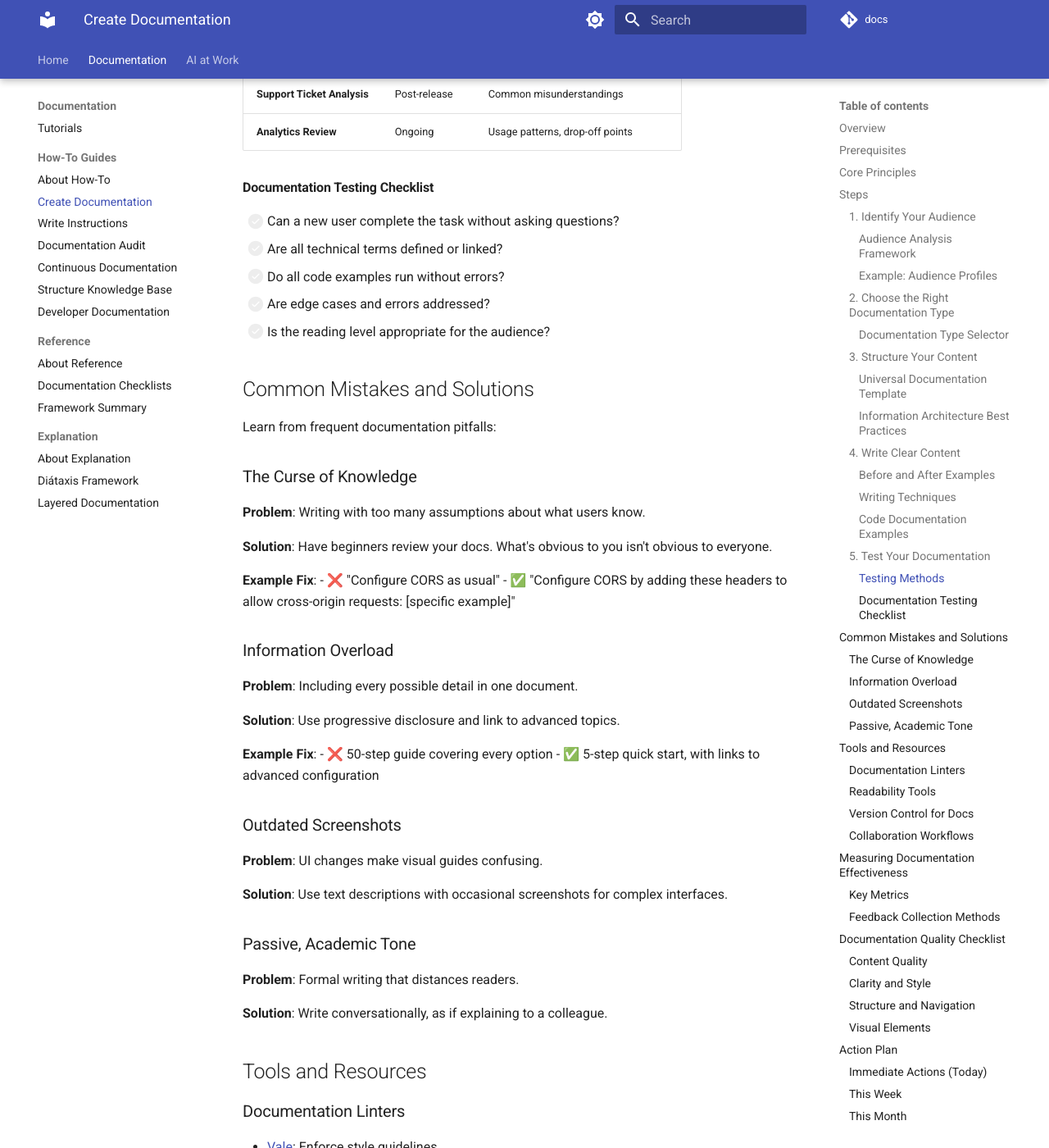
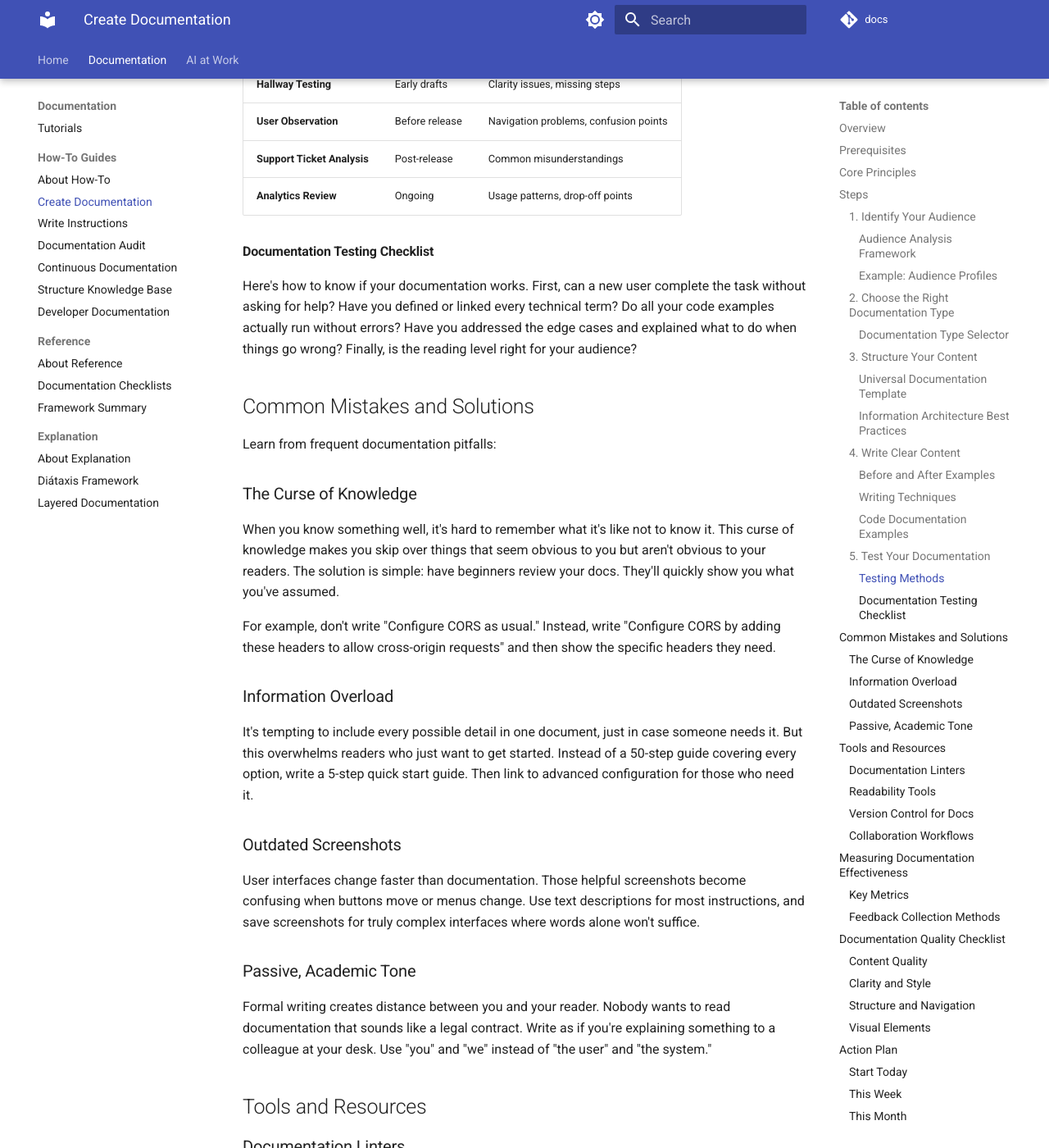
Before and after one commit to tslateman/docs, an MkDocs documentation site: the page built from docs/how-to/create-effective-documentation.md, in a window 1280 px wide and 1400 px high, scrolled down 4499 px. Shown: the whole window at 82% size. Built offline with MkDocs 1.6.1 and Material for MkDocs 9.7.7, drawn with Linux system fonts in a browser that asks for light colours; comment, search, counter and statistics services are not loaded; some of the changed text lies outside the part shown.

Commit message:
refine audience profiles and improve clarity in documentation examples

````diff
--- a/docs/how-to/create-effective-documentation.md
+++ b/docs/how-to/create-effective-documentation.md
@@ -31,17 +31,9 @@
 
 #### Example: Audience Profiles
 
-**Beginner Developer Profile:**
-- New to the technology
-- Needs step-by-step guidance
-- Appreciates explanations of "why"
-- Benefits from complete code examples
+Let's look at two different readers you might write for. First, there's the beginner developer. They're new to your technology and need you to walk them through each step. They want to know not just what to do, but why they're doing it. Give them complete code examples they can copy and run.
 
-**Experienced Developer Profile:**
-- Familiar with concepts
-- Wants quick answers
-- Prefers concise reference material
-- Values advanced tips and edge cases
+Then there's the experienced developer. They already know the concepts and just want quick answers. They prefer concise reference material without the hand-holding. What they really value are the advanced tips and edge cases that save them time.
 
 ### 2. Choose the Right Documentation Type
 
@@ -90,10 +82,7 @@
 
 #### Information Architecture Best Practices
 
-1. **Progressive Disclosure**: Start simple, add complexity gradually
-2. **Consistent Navigation**: Use the same patterns across all docs
-3. **Clear Hierarchy**: Maximum 3-4 levels deep
-4. **Descriptive Headings**: Users should understand content from headings alone
+Start simple and add complexity gradually. This approach, called progressive disclosure, helps readers build understanding step by step. Keep your navigation consistent across all your documentation so readers always know where to find things. Don't go more than three or four levels deep in your hierarchy, or people will get lost. Make your headings so clear that readers can understand the content just by scanning them.
 
 ### 4. Write Clear Content
 
@@ -161,11 +150,7 @@
 
 #### Documentation Testing Checklist
 
-- [ ] Can a new user complete the task without asking questions?
-- [ ] Are all technical terms defined or linked?
-- [ ] Do all code examples run without errors?
-- [ ] Are edge cases and errors addressed?
-- [ ] Is the reading level appropriate for the audience?
+Here's how to know if your documentation works. First, can a new user complete the task without asking for help? Have you defined or linked every technical term? Do all your code examples actually run without errors? Have you addressed the edge cases and explained what to do when things go wrong? Finally, is the reading level right for your audience?
 
 ## Common Mistakes and Solutions
 
@@ -173,47 +158,31 @@
 
 ### The Curse of Knowledge
 
-**Problem**: Writing with too many assumptions about what users know.
+When you know something well, it's hard to remember what it's like not to know it. This curse of knowledge makes you skip over things that seem obvious to you but aren't obvious to your readers. The solution is simple: have beginners review your docs. They'll quickly show you what you've assumed.
 
-**Solution**: Have beginners review your docs. What's obvious to you isn't obvious to everyone.
-
-**Example Fix**:
-- ❌ "Configure CORS as usual"
-- ✅ "Configure CORS by adding these headers to allow cross-origin requests: [specific example]"
+For example, don't write "Configure CORS as usual." Instead, write "Configure CORS by adding these headers to allow cross-origin requests" and then show the specific headers they need.
 
 ### Information Overload
 
-**Problem**: Including every possible detail in one document.
-
-**Solution**: Use progressive disclosure and link to advanced topics.
-
-**Example Fix**:
-- ❌ 50-step guide covering every option
-- ✅ 5-step quick start, with links to advanced configuration
+It's tempting to include every possible detail in one document, just in case someone needs it. But this overwhelms readers who just want to get started. Instead of a 50-step guide covering every option, write a 5-step quick start guide. Then link to advanced configuration for those who need it.
 
 ### Outdated Screenshots
 
-**Problem**: UI changes make visual guides confusing.
-
-**Solution**: Use text descriptions with occasional screenshots for complex interfaces.
+User interfaces change faster than documentation. Those helpful screenshots become confusing when buttons move or menus change. Use text descriptions for most instructions, and save screenshots for truly complex interfaces where words alone won't suffice.
 
 ### Passive, Academic Tone
 
-**Problem**: Formal writing that distances readers.
-
-**Solution**: Write conversationally, as if explaining to a colleague.
+Formal writing creates distance between you and your reader. Nobody wants to read documentation that sounds like a legal contract. Write as if you're explaining something to a colleague at your desk. Use "you" and "we" instead of "the user" and "the system."
 
 ## Tools and Resources
 
 ### Documentation Linters
-- [Vale](https://vale.sh/): Enforce style guidelines
-- [write-good](https://github.com/btford/write-good): Identify passive voice and complex sentences
-- [alex](https://alexjs.com/): Check for inclusive language
+
+These tools check your writing automatically. [Vale](https://vale.sh/) enforces your style guidelines consistently. [write-good](https://github.com/btford/write-good) catches passive voice and complex sentences that confuse readers. [alex](https://alexjs.com/) helps you write inclusive language that welcomes everyone.
 
 ### Readability Tools
-- [Hemingway Editor](http://www.hemingwayapp.com/): Simplify complex sentences
-- [Readable](https://readable.com/): Calculate readability scores
-- Aim for 8th-grade reading level for technical docs
+
+Making your writing clearer is easier with the right tools. [Hemingway Editor](http://www.hemingwayapp.com/) highlights complex sentences and suggests simpler alternatives. [Readable](https://readable.com/) gives you readability scores to track your progress. For technical documentation, aim for an 8th-grade reading level. This isn't dumbing down; it's clearing up.
 
 ### Version Control for Docs
 ```bash
@@ -228,10 +197,7 @@
 
 ### Collaboration Workflows
 
-1. **Docs-as-Code**: Treat documentation like code with reviews and CI/CD
-2. **Style Guides**: Create team standards for consistency
-3. **Templates**: Provide starting points for common doc types
-4. **Review Process**: Require technical and editorial review
+Treat your documentation like code. This "docs-as-code" approach means using version control, code reviews, and automated deployment. Create style guides so everyone on your team writes consistently. Provide templates for common documentation types so nobody starts from scratch. Set up a review process that includes both technical accuracy checks and editorial review for clarity.
 
 ## Measuring Documentation Effectiveness
 
@@ -247,10 +213,7 @@
 
 ### Feedback Collection Methods
 
-1. **Embedded Feedback**: "Was this helpful?" buttons
-2. **Exit Surveys**: Brief questionnaires after task completion
-3. **User Interviews**: Quarterly deep-dives with power users
-4. **Analytics**: Track page views, time on page, search terms
+The simplest feedback tool is a "Was this helpful?" button at the bottom of each page. Add brief exit surveys that pop up after users complete a task. Schedule quarterly interviews with your power users to understand their deeper needs. Use analytics to track which pages get the most views, how long people stay, and what they search for. These numbers tell stories about what's working and what isn't.
 
 ## Documentation Quality Checklist
 
@@ -286,20 +249,17 @@
 
 ## Action Plan
 
-### Immediate Actions (Today)
-1. Review your most-read documentation page
-2. Apply one improvement technique from this guide
-3. Test with a user and gather feedback
+### Start Today
+
+Look at your most-read documentation page right now. Pick one technique from this guide and apply it. Then find someone who hasn't seen the page before and watch them try to use it. Their struggles will teach you more than any guide.
 
 ### This Week
-1. Create documentation templates for your team using the examples above
-2. Set up a feedback mechanism (even just a simple form)
-3. Establish a review process with clear ownership
+
+Create documentation templates for your team using the examples in this guide. Set up a simple feedback mechanism, even if it's just a form. Establish a review process where someone owns the quality of every page.
 
 ### This Month
-1. Implement at least 2 documentation metrics
-2. Conduct user interviews with 3-5 readers
-3. Create a team style guide based on your learnings
+
+Pick two metrics from the table above and start tracking them. Talk to three to five of your regular readers about their experiences. Use what you learn to create a simple style guide for your team.
 
 ## Additional Resources
 
````
